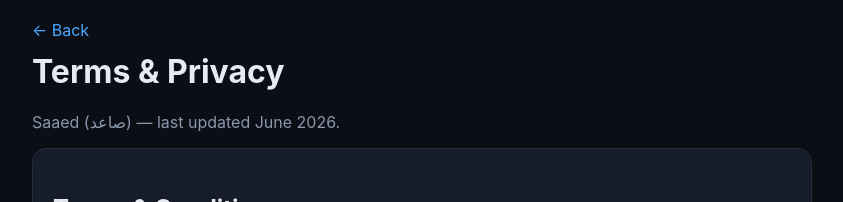
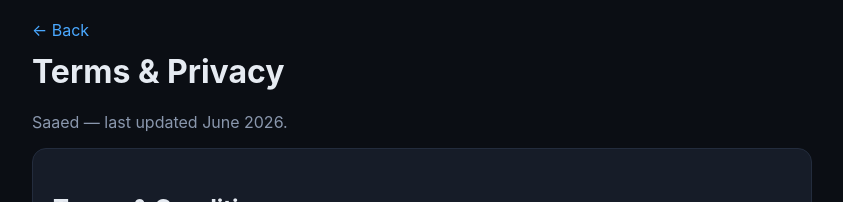
Before and after one commit to AhmedSamyAhmedAly/sahm, a React (Vite) app in the folder frontend/: page /terms in a window 1280 px wide. Shown: the top 202 px of the page, without its empty margins (218-1061 px from the left). Built offline with nearby package versions, Linux system fonts and the light colour scheme; no server answers.

Commit message:
Remove last Arabic brand text from Legal page

```diff
--- a/frontend/src/pages/Legal.jsx
+++ b/frontend/src/pages/Legal.jsx
@@ -5,7 +5,7 @@ export default function Legal() {
     <div className="container" style={{ maxWidth: 820 }}>
       <Link to="/" className="link">← Back</Link>
       <h1 style={{ marginTop: 12 }}>Terms &amp; Privacy</h1>
-      <p style={{ color: "var(--muted)" }}>Saaed (صاعد) — last updated June 2026.</p>
+      <p style={{ color: "var(--muted)" }}>Saaed — last updated June 2026.</p>
 
       <div className="card" style={{ padding: 20, marginTop: 16, lineHeight: 1.7 }}>
         <h2>Terms &amp; Conditions</h2>
```
